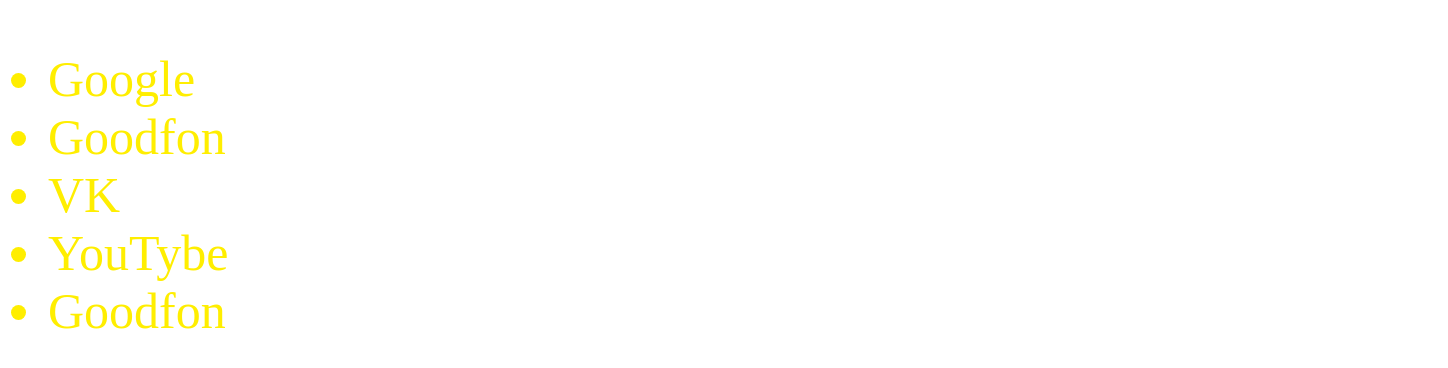
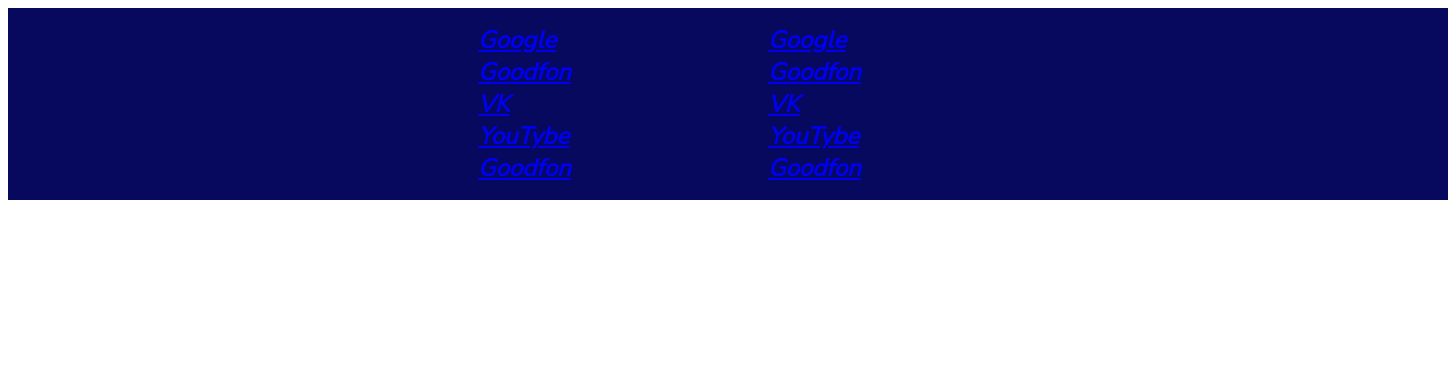
Before and after one commit to DaVinchiLeo/Website-layout-using-only-JS, a plain HTML site: page index.html in a window 1280 px wide. Shown: the whole page, 1448 px wide, since content can reach past the window. Drawn offline with nearby package versions, Linux system fonts and the light colour scheme.

Commit message:
footer and

```diff
--- a/index.html
+++ b/index.html
@@ -5,6 +5,7 @@
     <meta charset="UTF-8">
     <meta http-equiv="X-UA-Compatible" content="IE=edge">
     <meta name="viewport" content="width=device-width, initial-scale=1.0">
+    <link href="https://fonts.googleapis.com/css2?family=Nunito:wght@200&display=swap" rel="stylesheet">
     <link rel="stylesheet" href="style.css">
     <script src="script.js" defer></script>
     <title>Website layout using only JS</title>
--- a/script.js
+++ b/script.js
@@ -1,9 +1,11 @@
-/*№8. Создать из придуманных массивов типа const headerArray = [{ name: "google", href: "http://google.cpm" }...] хедер и футер с помощью JS.
+/*№8. Создать из придуманных массивов типа const headerArray = [{ name: "google", href: "http://google.cpm" }...]
+хедер и футер с помощью JS.
 header > nav > ul > li;
 footer > nav > ul > li;
- тег body в html должен быть пустым, все теги вы должны создать с помощью JS. Можно использовать классы либо inline-css в js. Работа по парам, пары разбиты были на занятиях.
- Для тех кого не было : у вас в паре человек который был на занятии, он должен вам написать.
- Если есть вопросы пишите*/
+тег body в html должен быть пустым, все теги вы должны создать с помощью JS.
+Можно использовать классы либо inline-css в js. Работа по парам, пары разбиты были на занятиях.
+Для тех кого не было : у вас в паре человек который был на занятии, он должен вам написать.
+Если есть вопросы пишите*/
 
 let footer = document.createElement("footer");
 footer.className = "class2";
@@ -14,6 +16,8 @@
 
 let ul = document.createElement("ul");
 nav.append(ul);
+let ul2 = document.createElement("ul");
+nav.append(ul2);
 let arrayLinks = [
   { name: "Google", myhref: "http://google.com" },
   { name: "Goodfon", myhref: "http://goodfon.ru" },
@@ -21,21 +25,21 @@
   { name: "YouTybe", myhref: "http://youtybe.com" },
   { name: "Goodfon", myhref: "http://goodfon.ru" },
 ];
-/*
+
 for (let i = 0; i < arrayLinks.length; i++) {
-  linkText = arrayLinks[i].name;
-  linkHref = arrayLinks[i].myhref;
-
-  let li = document.createElement("li");
-  li.innerText = linkText;
-  li.href = linkHref;
-
-  ul.append(li);
-}*/
-for (let i = 0; i < arrayLinks.length; i++) {
-  let li = document.createElement("li");
-  li.innerText = arrayLinks[i].name;
-  li.href = arrayLinks[i].myhref;
-
+  let li=document.createElement("li");
+  let a = document.createElement("a");
+  li.append(a);
+  a.innerText = arrayLinks[i].name;
+  a.href = arrayLinks[i].myhref;
   ul.append(li);
 }
+
+arrayLinks.forEach((item) => {
+  let newli=document.createElement("li");
+  let newa = document.createElement("a");
+  newli.append(newa);
+  newa.innerText=item.name;
+  newa.href=item.myhref;
+  ul2.append(newli);
+});
--- a/style.css
+++ b/style.css
@@ -3,12 +3,27 @@
   font-size: 50px;
 }
 .class2 {
-  color: rgb(255, 238, 0);
-  font-size: 50px;
+  color: #00ccff;
+  letter-spacing: 0em;
+  text-align: left;
+  width: 220px;
 }
-
-.class3 {
-  font-size: 25px;
+nav {
+  min-width:1440px;
+  display: flex;
+  flex-wrap: wrap;
+  align-items: center;
+  justify-content: center;
+  background-color: rgb(7, 9, 95);
 }
-ul#proList{list-style-position: inside}
-   li.item{list-style:none; padding:5px;}
+ul{
+  width: 250px;
+}
+li {
+  list-style: none;
+  font-family: "Nunito";
+  font-size: 24px;
+  font-style: oblique;
+  font-weight: 600;
+  line-height: 32px;
+}
```
